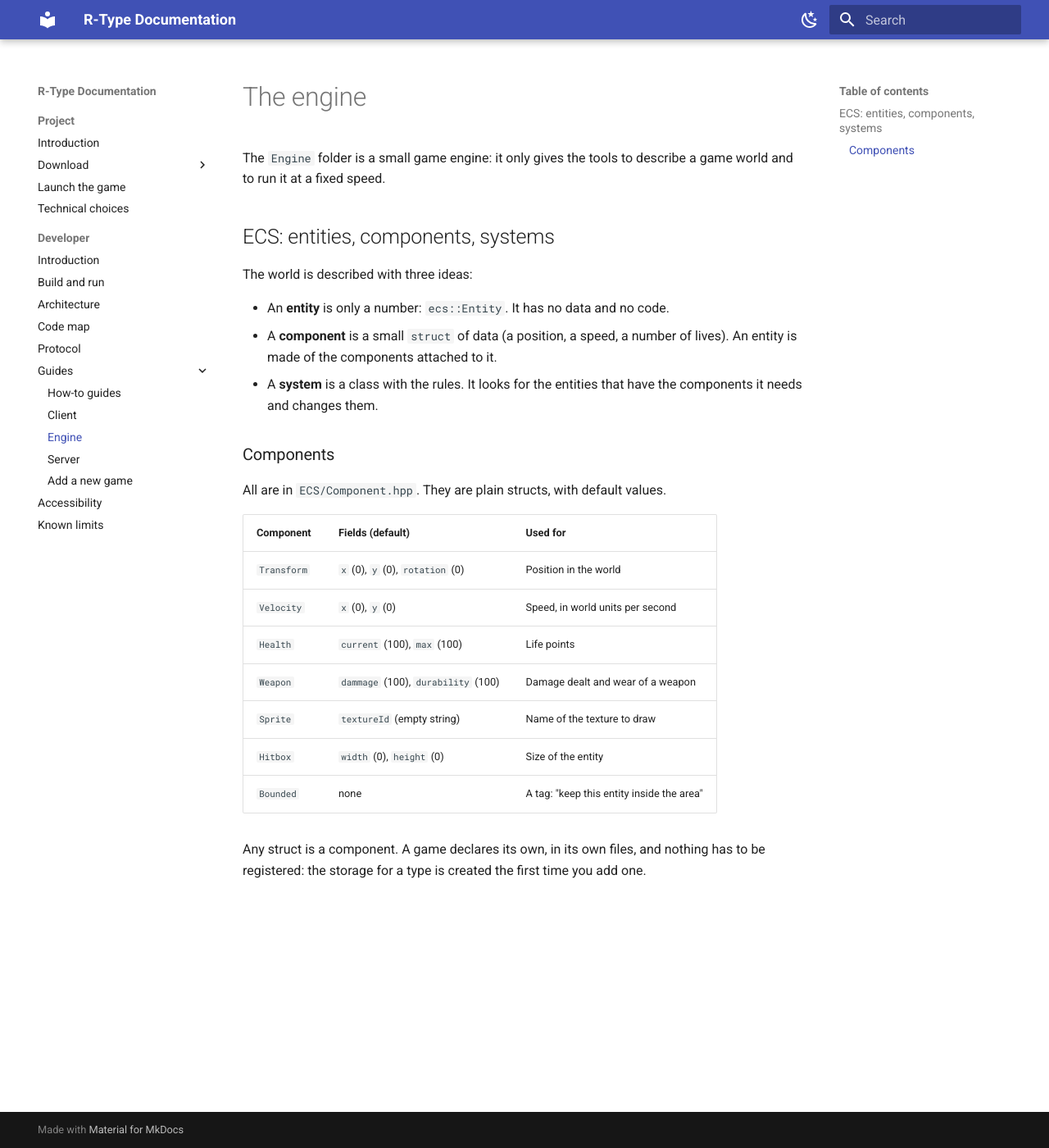
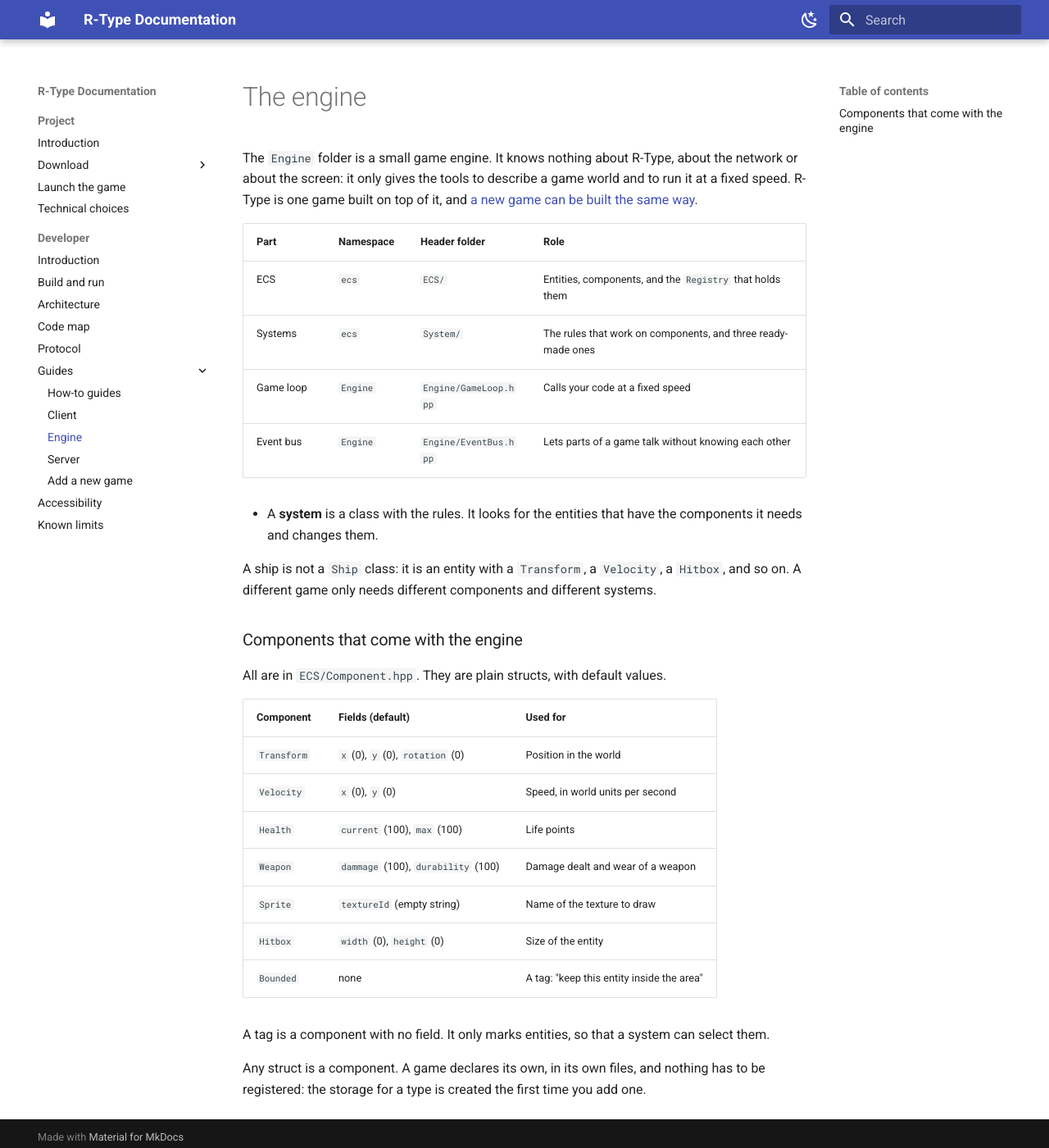
Before and after one commit to donata-dcz/rtype-doc, an MkDocs documentation site: the page built from Docs/Developer/Guides/Engine.md, in a window 1280 px wide and 1400 px high. Shown: the whole window at 82% size. Built offline with MkDocs 1.6.1 and Material for MkDocs 9.7.7, drawn with Linux system fonts in a browser that asks for light colours.

Commit message:
feat: Adding a new guide, the add a new game guide for the developers

```diff
--- a/Docs/Developer/Guides/Engine.md
+++ b/Docs/Developer/Guides/Engine.md
@@ -1,16 +1,19 @@
 # The engine
 
-The `Engine` folder is a small game engine: it only gives the tools to describe a game world and to run it at a fixed speed.
+The `Engine` folder is a small game engine. It knows nothing about R-Type, about the network or about the screen: it only gives the tools to describe a game world and to run it at a fixed speed. R-Type is one game built on top of it, and [a new game can be built the same way](AddAGame.md).
 
-## ECS: entities, components, systems
+| Part | Namespace | Header folder | Role |
+|------|-----------|---------------|------|
+| ECS | `ecs` | `ECS/` | Entities, components, and the `Registry` that holds them |
+| Systems | `ecs` | `System/` | The rules that work on components, and three ready-made ones |
+| Game loop | `Engine` | `Engine/GameLoop.hpp` | Calls your code at a fixed speed |
+| Event bus | `Engine` | `Engine/EventBus.hpp` | Lets parts of a game talk without knowing each other |
 
-The world is described with three ideas:
-
-- An **entity** is only a number: `ecs::Entity`. It has no data and no code.
-- A **component** is a small `struct` of data (a position, a speed, a number of lives). An entity is made of the components attached to it.
 - A **system** is a class with the rules. It looks for the entities that have the components it needs and changes them.
 
-### Components
+A ship is not a `Ship` class: it is an entity with a `Transform`, a `Velocity`, a `Hitbox`, and so on. A different game only needs different components and different systems.
+
+### Components that come with the engine
 
 All are in `ECS/Component.hpp`. They are plain structs, with default values.
 
@@ -24,4 +27,6 @@ All are in `ECS/Component.hpp`. They are plain structs, with default values.
 | `Hitbox` | `width` (0), `height` (0) | Size of the entity |
 | `Bounded` | none | A tag: "keep this entity inside the area" |
 
+A tag is a component with no field. It only marks entities, so that a system can select them.
+
 Any struct is a component. A game declares its own, in its own files, and nothing has to be registered: the storage for a type is created the first time you add one.
```
Also changed, not shown: Docs/Developer/Guides/AddAGame.md (added, +70 -0 lines), Docs/Developer/Guides/Server.md (+15 -0 lines).
